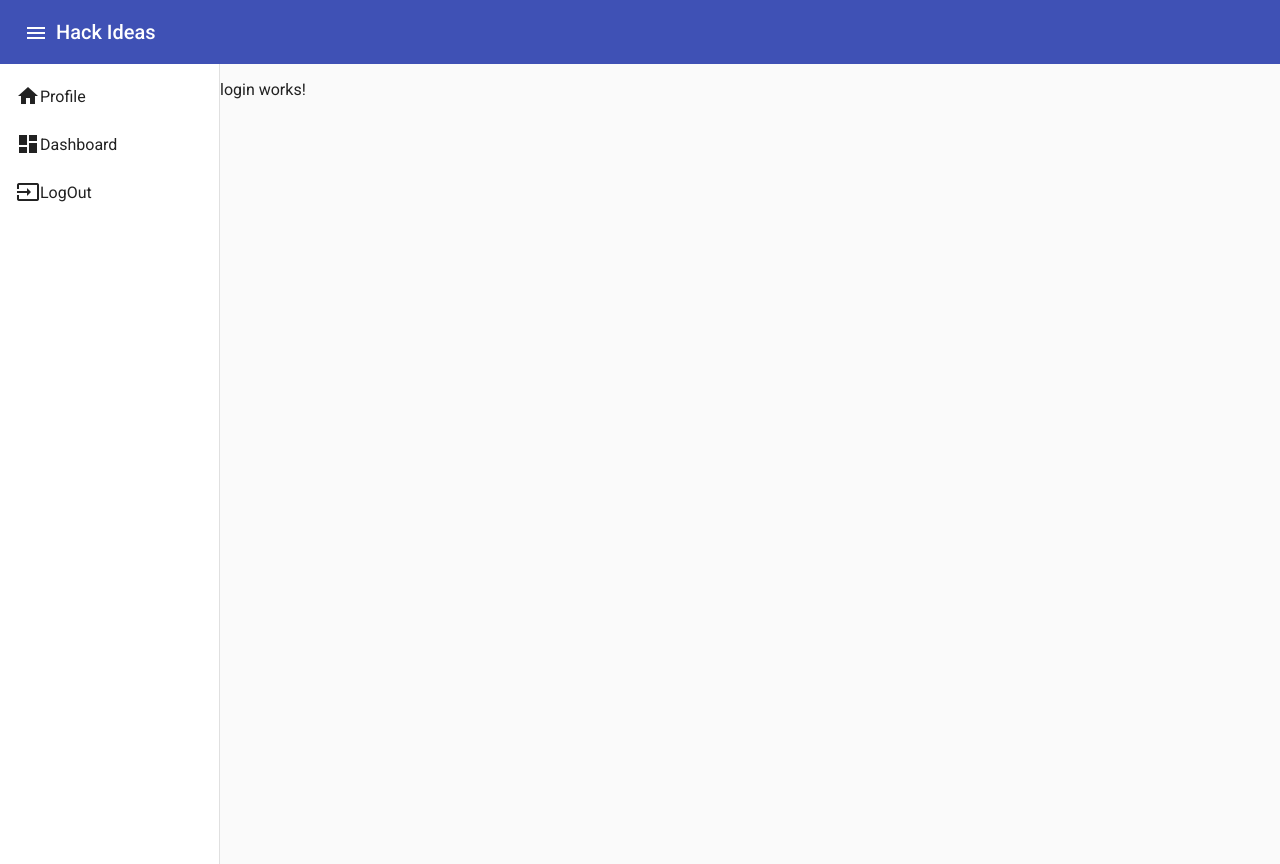
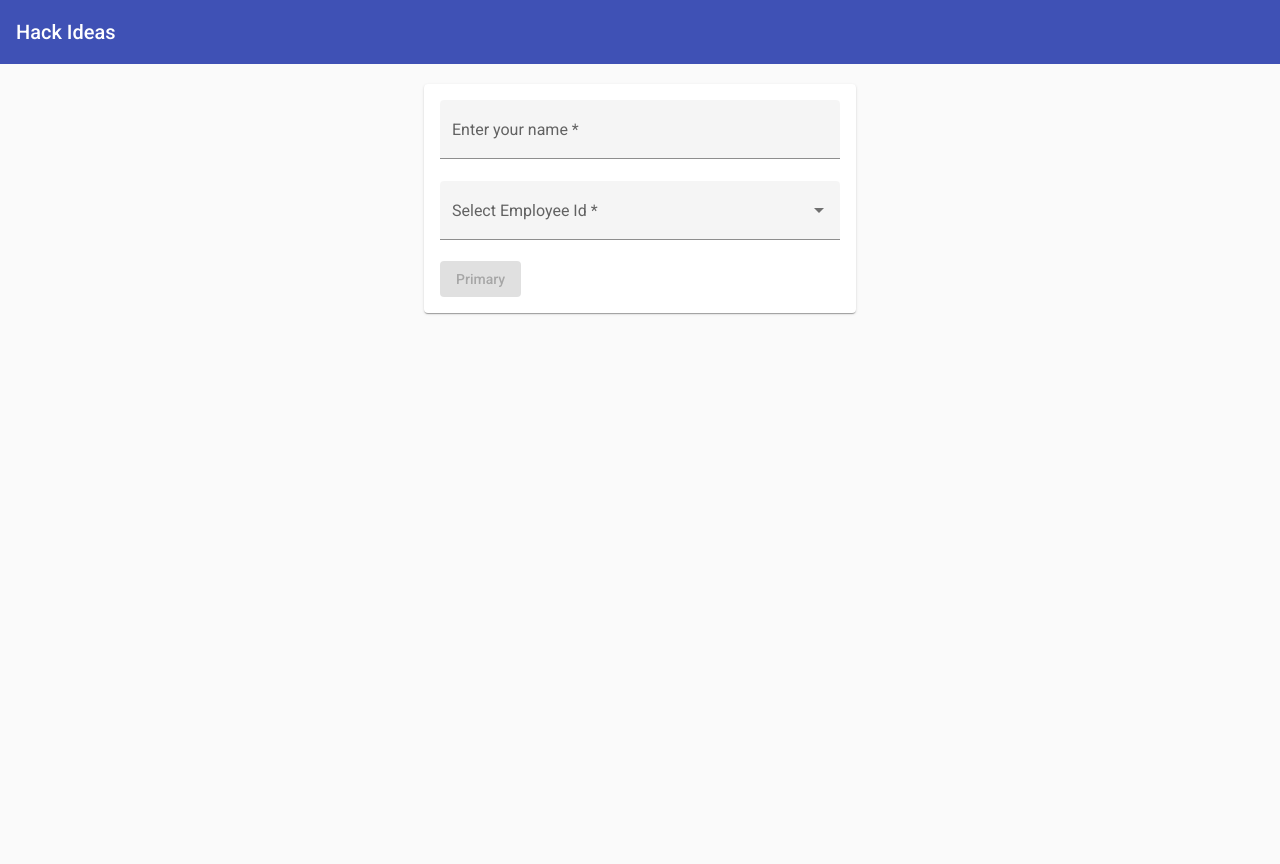
Before and after one commit to RohithKP/hackIdeas, an Angular app: page /login in a window 1280 px wide. Built offline with nearby package versions, Linux system fonts and the light colour scheme.

Commit message:
login page setup

```diff
--- a/src/app/app.component.html
+++ b/src/app/app.component.html
@@ -1,6 +1,6 @@
-<app-header (drawerBtnClick)="sidenav.toggle()"></app-header>
+<app-header (drawerBtnClick)="sidenav.toggle()" [hideMenu]="hasRoute('/login')"></app-header>
 <mat-sidenav-container class="example-container">
-  <mat-sidenav #sidenav mode="side" [(opened)]="opened">
+  <mat-sidenav #sidenav mode="side" [(opened)]="opened" >
     <mat-nav-list>
       <a mat-list-item routerLink="/user">
         <mat-icon class="icon">home</mat-icon>
@@ -18,7 +18,6 @@
   </mat-sidenav>
 
   <mat-sidenav-content>
-
     <router-outlet></router-outlet>
   </mat-sidenav-content>
 </mat-sidenav-container>
--- a/src/app/app.component.ts
+++ b/src/app/app.component.ts
@@ -1,4 +1,5 @@
 import { Component } from '@angular/core';
+import { Router } from '@angular/router';
 
 @Component({
   selector: 'app-root',
@@ -7,5 +8,11 @@ import { Component } from '@angular/core';
 })
 export class AppComponent {
   title = 'hackIdeas';
-  opened: boolean = true;
+  opened: boolean = false;
+
+  constructor(private router: Router) {  }
+
+  hasRoute(route: String) {
+    return this.router.url === route;
+  }
 }
--- a/src/app/layout/login/login.component.html
+++ b/src/app/layout/login/login.component.html
@@ -1 +1,20 @@
-<p>login works!</p>
+<mat-card class="login-form">
+  <mat-form-field appearance="fill">
+    <mat-label>Enter your name</mat-label>
+    <input matInput [(ngModel)]="name" #nameRef="ngModel" maxlength="10" placeholder="Ex. Nougat" required>
+  </mat-form-field>
+
+  <mat-form-field appearance="fill">
+    <mat-label>Select Employee Id</mat-label>
+    <mat-select required [(ngModel)]="empId" #empIdRef="ngModel">
+      <mat-option value="11">11</mat-option>
+      <mat-option value="22">22</mat-option>
+      <mat-option value="33">33</mat-option>
+      <mat-option value="44">44</mat-option>
+      <mat-option value="55">55</mat-option>
+    </mat-select>
+  </mat-form-field>
+
+  <button mat-raised-button color="primary" [disabled]="nameRef.errors?.required || empIdRef.errors?.required"
+    (click)="login()">Primary</button>
+</mat-card>
--- a/src/app/layout/login/login.component.scss
+++ b/src/app/layout/login/login.component.scss
@@ -0,0 +1,8 @@
+.login-form {
+  max-width: 400px;
+  margin: 20px auto;
+
+  .mat-form-field {
+    display: block;
+  }
+}
--- a/src/app/layout/login/login.component.ts
+++ b/src/app/layout/login/login.component.ts
@@ -1,15 +1,26 @@
+import { UserService } from './../../services/user.service';
 import { Component, OnInit } from '@angular/core';
+import { User } from 'src/app/core/models/Idea';
+import { Router } from '@angular/router';
 
 @Component({
   selector: 'app-login',
   templateUrl: './login.component.html',
-  styleUrls: ['./login.component.scss']
+  styleUrls: ['./login.component.scss'],
 })
 export class LoginComponent implements OnInit {
+  name: String;
+  empId: Number;
 
-  constructor() { }
+  constructor(private userService: UserService, private router: Router) {}
 
-  ngOnInit(): void {
+  ngOnInit(): void {}
+
+  login() {
+    this.userService.login(this.empId).subscribe((data: User) => {
+      console.log(data);
+      localStorage.setItem('loggedIn', (data.id).toString());
+      this.router.navigate(['/']);
+    });
   }
-
 }
--- /dev/null
+++ b/src/app/services/user.service.ts
@@ -0,0 +1,27 @@
+import { Injectable } from '@angular/core';
+import { Observable } from 'rxjs';
+import { User } from '../core/models/Idea';
+import { shareReplay, map } from 'rxjs/operators';
+import { HttpClient } from '@angular/common/http';
+
+@Injectable({
+  providedIn: 'root',
+})
+export class UserService {
+  private apiUrl = 'http://localhost:3000/users';
+  private cache$: Observable<User>;
+
+  constructor(private http: HttpClient) {}
+
+  login(id: Number): Observable<User> {
+    this.cache$ = this.http
+      .get<User>(`${this.apiUrl}/${id}`)
+      .pipe(shareReplay(1));
+
+    return this.cache$;
+  }
+
+  getUserDetails() {
+    return this.cache$;
+  }
+}
--- a/src/app/shared/header/header.component.html
+++ b/src/app/shared/header/header.component.html
@@ -1,5 +1,5 @@
 <mat-toolbar color="primary">
-  <button mat-icon-button class="example-icon" aria-label="Example icon-button with menu icon" (click)="onDrawerIconClick($event)">
+  <button *ngIf="!hideMenu" mat-icon-button class="example-icon" aria-label="Example icon-button with menu icon" (click)="onDrawerIconClick($event)">
     <mat-icon>menu</mat-icon>
   </button>
   <span>Hack Ideas</span>
--- a/src/app/shared/header/header.component.ts
+++ b/src/app/shared/header/header.component.ts
@@ -1,4 +1,4 @@
-import { Component, OnInit, Output, EventEmitter } from '@angular/core';
+import { Component, OnInit, Input, Output, EventEmitter } from '@angular/core';
 
 @Component({
   selector: 'app-header',
@@ -6,6 +6,7 @@ import { Component, OnInit, Output, EventEmitter } from '@angular/core';
   styleUrls: ['./header.component.scss']
 })
 export class HeaderComponent implements OnInit {
+  @Input() hideMenu: Boolean;
   @Output() drawerBtnClick: EventEmitter<MouseEvent> = new EventEmitter();
 
   constructor() { }
```
Also changed, not shown: src/app/app.module.ts (+8 -0 lines), src/app/core/models/Idea.ts (+8 -0 lines), src/app/services/auth.service.ts (+5 -2 lines), 2 other files (tests, documents, lock files or other folders).
